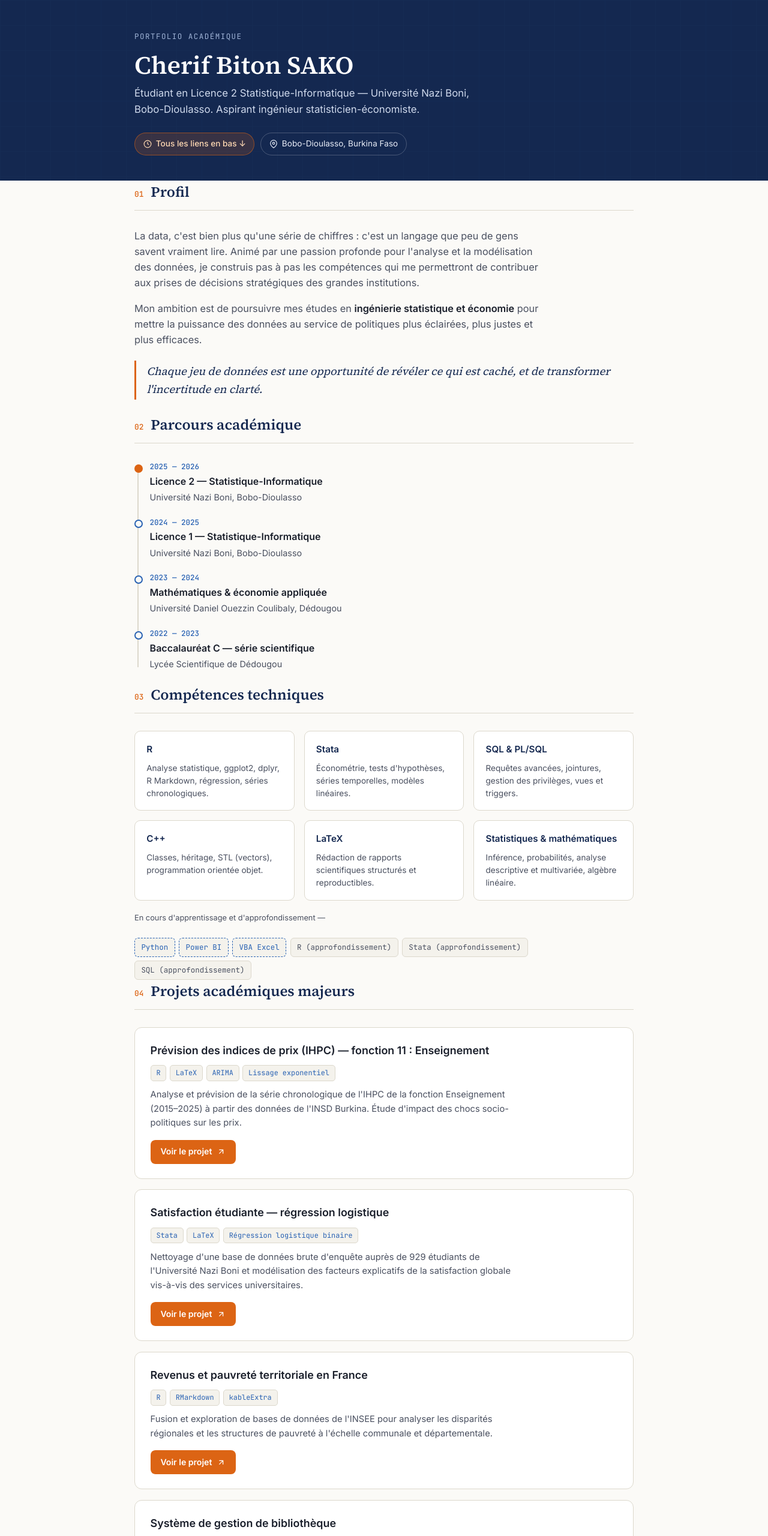
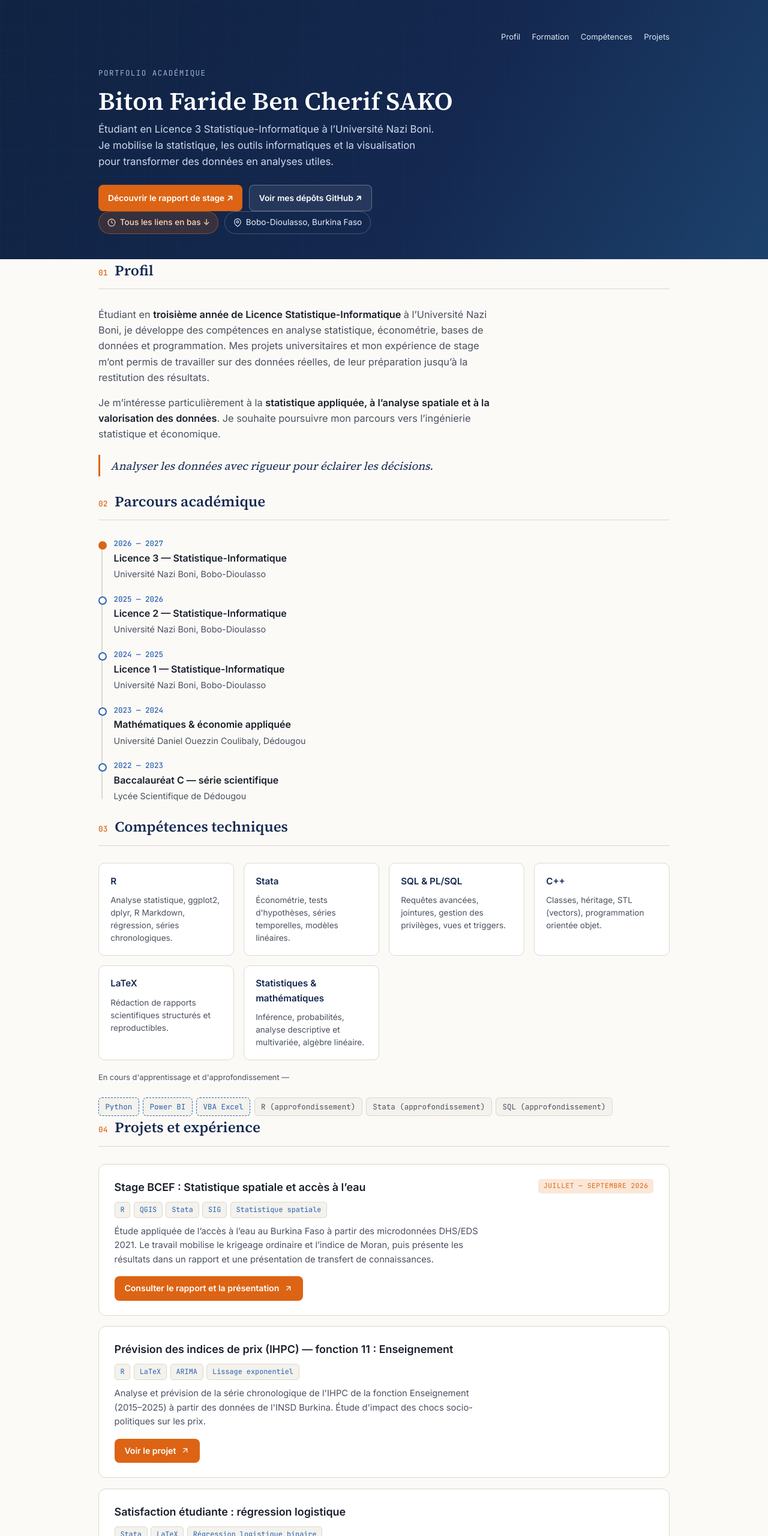
Before and after one commit to Cherif-Biton/Biton.Cherif.SAKO, a plain HTML site: page index.html in a window 1280 px wide. Shown: the top 2560 px of the page at 60% size. Drawn offline with Linux system fonts and the light colour scheme.

Commit message:
Update index.html

```diff
--- a/index.html
+++ b/index.html
@@ -3,7 +3,8 @@
 <head>
 <meta charset="UTF-8">
 <meta name="viewport" content="width=device-width, initial-scale=1.0">
-<title>Cherif Biton Faride Ben SAKO : Portfolio</title>
+<meta name="description" content="Portfolio de Biton Faride Ben Cherif SAKO, étudiant en Licence 3 Statistique-Informatique à l'Université Nazi Boni. Projets en analyse de données, statistique spatiale et informatique.">
+<title>Biton Faride Ben Cherif SAKO : Portfolio</title>
 <link rel="preconnect" href="https://fonts.googleapis.com">
 <link rel="preconnect" href="https://fonts.gstatic.com" crossorigin>
 <link href="https://fonts.googleapis.com/css2?family=Source+Serif+4:opsz,wght@8..60,400;8..60,500;8..60,600&family=Inter:wght@400;500;600;700&family=JetBrains+Mono:wght@400;500&display=swap" rel="stylesheet">
@@ -33,11 +34,11 @@
   h1,h2,h3{font-family:'Source Serif 4',serif;font-weight:600;color:var(--navy);}
   .mono{font-family:'JetBrains Mono',monospace;}
   a{color:inherit;text-decoration:none;}
-  .wrap{max-width:880px;margin:0 auto;padding:0 1.5rem;}
+  .wrap{max-width:1000px;margin:0 auto;padding:0 1.5rem;}
 
   /* ===== HEADER ===== */
   header{
-    background:var(--navy);
+    background:linear-gradient(120deg,#102342 0%,var(--navy) 58%,#1c426c 100%);
     color:#fff;
     padding:3.2rem 0 2.6rem;
     position:relative;
@@ -53,6 +54,9 @@
     opacity:.18;
   }
   .header-inner{position:relative; z-index:1;}
+  .site-nav{display:flex;justify-content:flex-end;gap:1.2rem;margin-bottom:2.4rem;font-size:.82rem;color:#dce6f5;}
+  .site-nav a{border-bottom:1px solid transparent;transition:border-color .15s,color .15s;}
+  .site-nav a:hover,.site-nav a:focus-visible{color:#fff;border-color:#ffd9b3;}
   .eyebrow{
     font-family:'JetBrains Mono',monospace;
     font-size:.78rem;
@@ -99,6 +103,11 @@
     background:rgba(220,100,20,.32);
   }
   .contact-pill svg{width:14px;height:14px;flex-shrink:0;}
+  .hero-actions{display:flex;flex-wrap:wrap;gap:.65rem;margin-top:1.35rem;}
+  .hero-link{display:inline-flex;align-items:center;gap:.5rem;padding:.62rem 1rem;border-radius:8px;background:var(--accent);color:#fff;font-size:.86rem;font-weight:600;transition:background .15s,transform .15s;}
+  .hero-link:hover{background:#bd510d;transform:translateY(-1px);}
+  .hero-link.secondary{border:1px solid rgba(255,255,255,.28);background:rgba(255,255,255,.08);color:#fff;}
+  .hero-link.secondary:hover{background:rgba(255,255,255,.16);}
 
   /* ===== SECTION GENERIC ===== */
   section{padding:3rem 0;}
@@ -216,7 +225,7 @@
     margin-bottom:1.1rem;
     transition:border-color .15s, box-shadow .15s;
   }
-  .project-card:hover{
+  .project-card:hover,.project-card:focus-within{
     border-color:var(--steel);
     box-shadow:0 4px 18px rgba(20,40,80,.07);
   }
@@ -295,6 +304,8 @@
   @media (max-width:600px){
     header h1{font-size:2rem;}
     .section-head h2{font-size:1.25rem;}
+    .site-nav{justify-content:flex-start;gap:.85rem;flex-wrap:wrap;margin-bottom:1.8rem;}
+    .project-top{flex-direction:column;gap:.35rem;}
   }
 </style>
 </head>
@@ -302,14 +313,21 @@
 
 <header>
   <div class="wrap header-inner">
+    <nav class="site-nav" aria-label="Navigation principale">
+      <a href="#profil">Profil</a><a href="#formation">Formation</a><a href="#competences">Compétences</a><a href="#projets">Projets</a>
+    </nav>
     <div class="eyebrow">Portfolio académique</div>
-    <h1>Cherif Biton SAKO</h1>
-    <p class="role">Étudiant en Licence 2 Statistique-Informatique — Université Nazi Boni, Bobo-Dioulasso. Aspirant ingénieur statisticien-économiste.</p>
+    <h1>Biton Faride Ben Cherif SAKO</h1>
+    <p class="role">Étudiant en Licence 3 Statistique-Informatique à l’Université Nazi Boni. Je mobilise la statistique, les outils informatiques et la visualisation pour transformer des données en analyses utiles.</p>
+    <div class="hero-actions">
+      <a class="hero-link" href="https://cherif-biton.github.io/rapport-stage-bcef-statistique-spatiale/" target="_blank" rel="noopener">Découvrir le rapport de stage ↗</a>
+      <a class="hero-link secondary" href="https://github.com/Cherif-Biton" target="_blank" rel="noopener">Voir mes dépôts GitHub ↗</a>
+    </div>
     <div class="contact-row">
-      <span class="contact-pill clickable" onclick="document.getElementById('contact').scrollIntoView()">
+      <a class="contact-pill clickable" href="#contact">
         <svg viewBox="0 0 24 24" fill="none" stroke="currentColor" stroke-width="2"><circle cx="12" cy="12" r="10"/><path d="M12 6v6l4 2"/></svg>
         Tous les liens en bas ↓
-      </span>
+      </a>
       <span class="contact-pill">
         <svg viewBox="0 0 24 24" fill="none" stroke="currentColor" stroke-width="2"><path d="M21 10c0 7-9 13-9 13s-9-6-9-13a9 9 0 1118 0z"/><circle cx="12" cy="10" r="3"/></svg>
         Bobo-Dioulasso, Burkina Faso
@@ -321,9 +339,9 @@
 <section class="wrap" id="profil">
   <div class="section-head"><span class="section-num">01</span><h2>Profil</h2></div>
   <div class="profil-text">
-    <p>La data, c'est bien plus qu'une série de chiffres : c'est un langage que peu de gens savent vraiment lire. Animé par une passion profonde pour l'analyse et la modélisation des données, je construis pas à pas les compétences qui me permettront de contribuer aux prises de décisions stratégiques des grandes institutions.</p>
-    <p>Mon ambition est de poursuivre mes études en <strong>ingénierie statistique et économie</strong> pour mettre la puissance des données au service de politiques plus éclairées, plus justes et plus efficaces.</p>
-    <blockquote>Chaque jeu de données est une opportunité de révéler ce qui est caché, et de transformer l'incertitude en clarté.</blockquote>
+    <p>Étudiant en <strong>troisième année de Licence Statistique-Informatique</strong> à l’Université Nazi Boni, je développe des compétences en analyse statistique, économétrie, bases de données et programmation. Mes projets universitaires et mon expérience de stage m’ont permis de travailler sur des données réelles, de leur préparation jusqu’à la restitution des résultats.</p>
+    <p>Je m’intéresse particulièrement à la <strong>statistique appliquée, à l’analyse spatiale et à la valorisation des données</strong>. Je souhaite poursuivre mon parcours vers l’ingénierie statistique et économique.</p>
+    <blockquote>Analyser les données avec rigueur pour éclairer les décisions.</blockquote>
   </div>
 </section>
 
@@ -331,6 +349,11 @@
   <div class="section-head"><span class="section-num">02</span><h2>Parcours académique</h2></div>
   <div class="timeline">
     <div class="t-item current">
+      <div class="t-year">2026 — 2027</div>
+      <div class="t-title">Licence 3 — Statistique-Informatique</div>
+      <div class="t-place">Université Nazi Boni, Bobo-Dioulasso</div>
+    </div>
+    <div class="t-item">
       <div class="t-year">2025 — 2026</div>
       <div class="t-title">Licence 2 — Statistique-Informatique</div>
       <div class="t-place">Université Nazi Boni, Bobo-Dioulasso</div>
@@ -393,7 +416,22 @@
 </section>
 
 <section class="wrap" id="projets">
-  <div class="section-head"><span class="section-num">04</span><h2>Projets académiques majeurs</h2></div>
+  <div class="section-head"><span class="section-num">04</span><h2>Projets et expérience</h2></div>
+
+  <div class="project-card">
+    <div class="project-top">
+      <div class="project-title">Stage BCEF : Statistique spatiale et accès à l’eau</div>
+      <span class="badge-progress">Juillet — septembre 2026</span>
+    </div>
+    <div class="project-tools">
+      <span class="tool-chip">R</span><span class="tool-chip">QGIS</span><span class="tool-chip">Stata</span><span class="tool-chip">SIG</span><span class="tool-chip">Statistique spatiale</span>
+    </div>
+    <p class="project-desc">Étude appliquée de l’accès à l’eau au Burkina Faso à partir des microdonnées DHS/EDS 2021. Le travail mobilise le krigeage ordinaire et l’indice de Moran, puis présente les résultats dans un rapport et une présentation de transfert de connaissances.</p>
+    <a class="project-cta" href="https://cherif-biton.github.io/rapport-stage-bcef-statistique-spatiale/" target="_blank" rel="noopener">
+      Consulter le rapport et la présentation
+      <svg viewBox="0 0 24 24" fill="none" stroke="currentColor" stroke-width="2"><path d="M7 17L17 7M7 7h10v10"/></svg>
+    </a>
+  </div>
 
   <div class="project-card">
     <div class="project-top">
@@ -411,7 +449,7 @@
 
   <div class="project-card">
     <div class="project-top">
-      <div class="project-title">Satisfaction étudiante — régression logistique</div>
+      <div class="project-title">Satisfaction étudiante : régression logistique</div>
     </div>
     <div class="project-tools">
       <span class="tool-chip">Stata</span><span class="tool-chip">LaTeX</span><span class="tool-chip">Régression logistique binaire</span>
```
